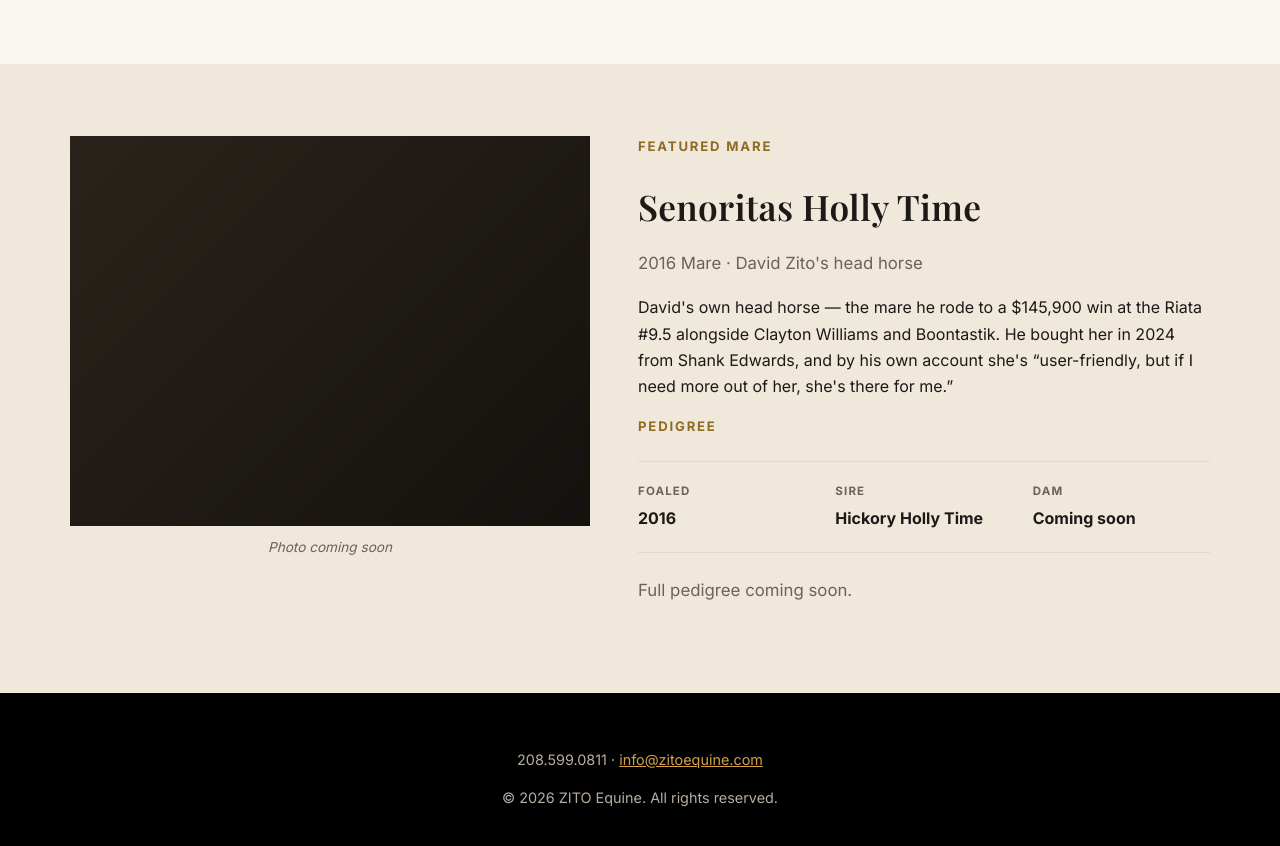
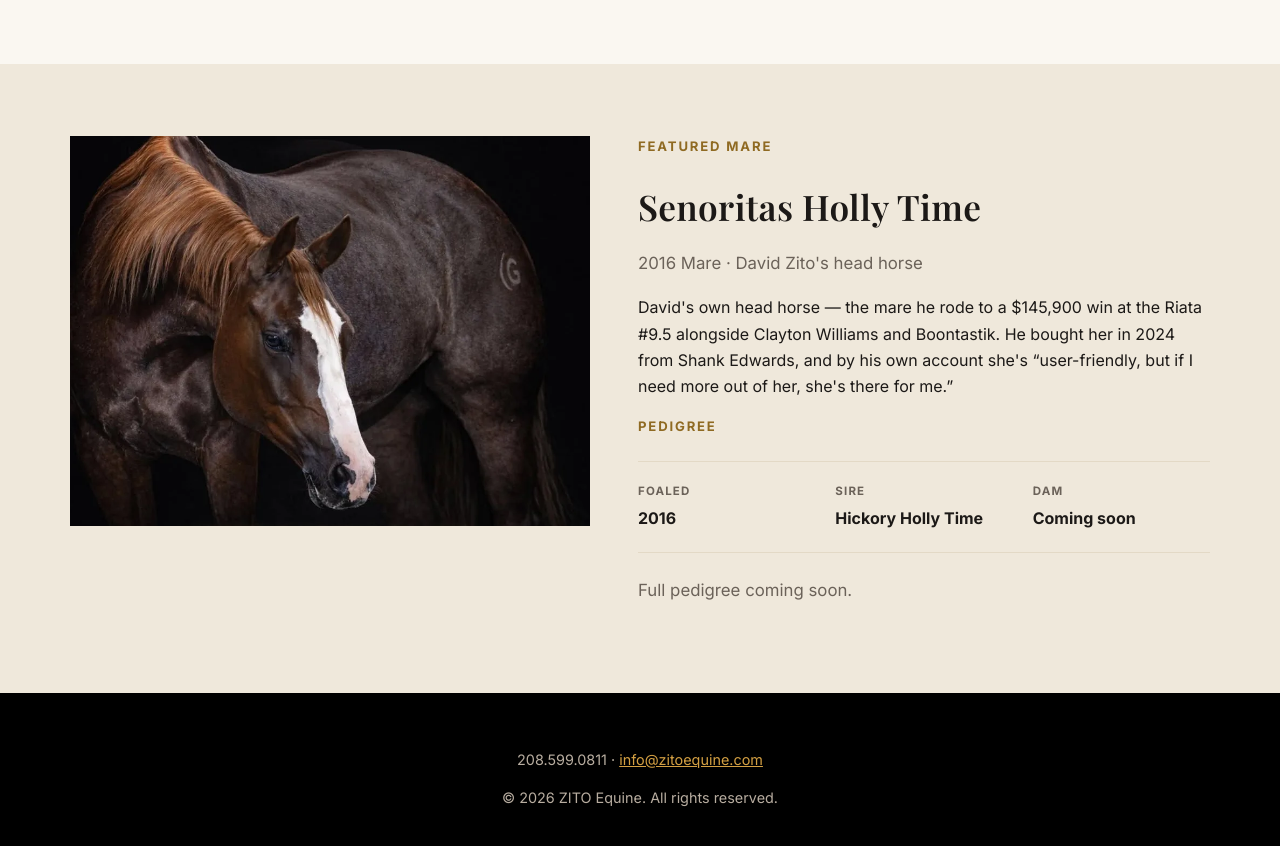
Before and after one commit to idlewild-creative/zito-equine, a plain HTML site: page mares/index.html in a window 1280 px wide. Shown: the part 2040-2886 px from the top of the page. Drawn offline with nearby package versions, Linux system fonts and the light colour scheme; a web font is replaced by a local one.

Commit message:
Add Senoritas Holly Time photo to homepage card and Mares page
Co-Authored-By: Claude Opus 5.5 <noreply@anthropic.com>

```diff
--- a/mares/index.html
+++ b/mares/index.html
@@ -111,8 +111,7 @@
     <section class="section section-alt" id="senoritas-holly-time">
       <div class="wrap split">
         <div>
-          <div class="card-img"></div>
-          <p class="photo-caption">Photo coming soon</p>
+          <div class="card-img photo-fill"><img src="/images/mares/senoritas-holly-time.webp" alt="Senoritas Holly Time, David Zito's head horse" loading="lazy"></div>
         </div>
         <div>
           <span class="section-label">Featured Mare</span>
```
Also changed, not shown: index.html (+1 -1 lines), images/mares/senoritas-holly-time.webp (added).
